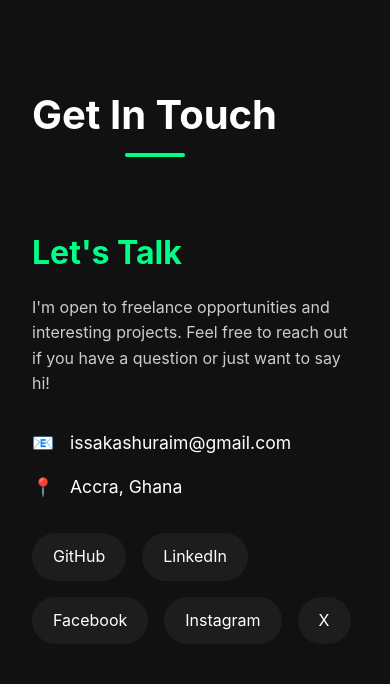
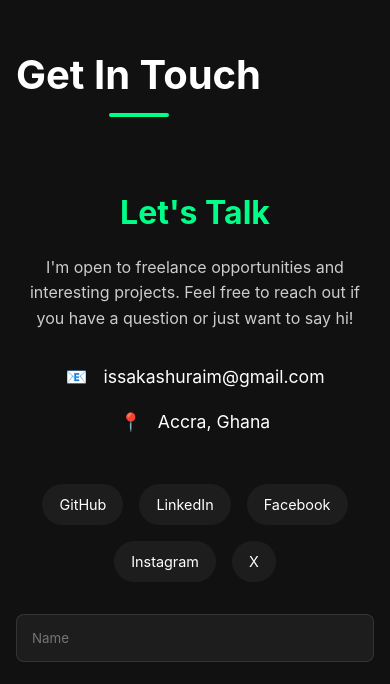
Before and after one commit to shuraimlawz/xekutor, a React (Vite) app: page / in a window 390 px wide. Shown: the part 4516-5200 px from the top of the page. Built offline with nearby package versions, Linux system fonts and the light colour scheme.

Commit message:
Fix: Improve contact section mobile responsiveness and alignment

```diff
--- a/src/components/Contact.css
+++ b/src/components/Contact.css
@@ -92,7 +92,32 @@
 }
 
 @media (max-width: 768px) {
+    .contact {
+        padding: 60px 1rem;
+    }
+
     .contact-content {
         flex-direction: column;
+        gap: 2rem;
+    }
+
+    .contact-info {
+        text-align: center;
+        display: flex;
+        flex-direction: column;
+        align-items: center;
+    }
+
+    .detail-item {
+        justify-content: center;
+    }
+
+    .social-links {
+        justify-content: center;
+    }
+
+    .social-btn {
+        padding: 8px 16px;
+        font-size: 0.9rem;
     }
 }
```
